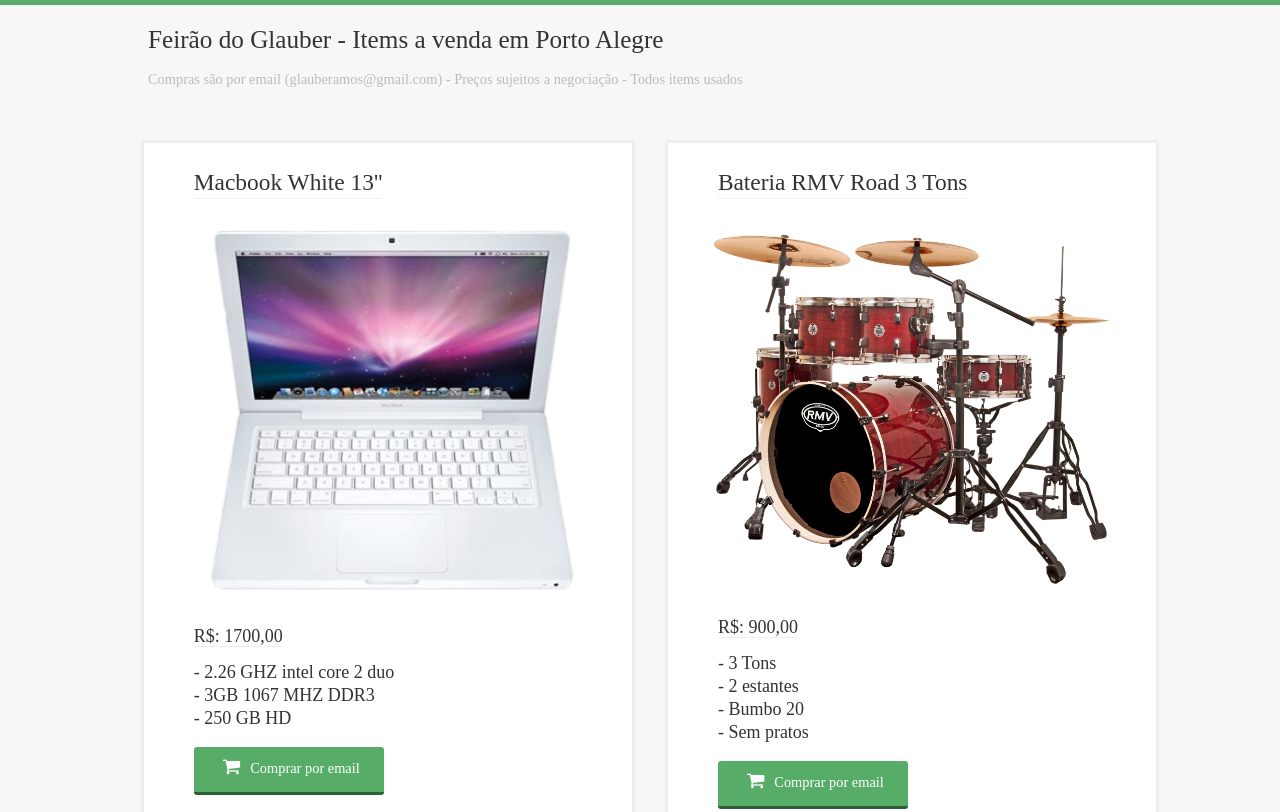
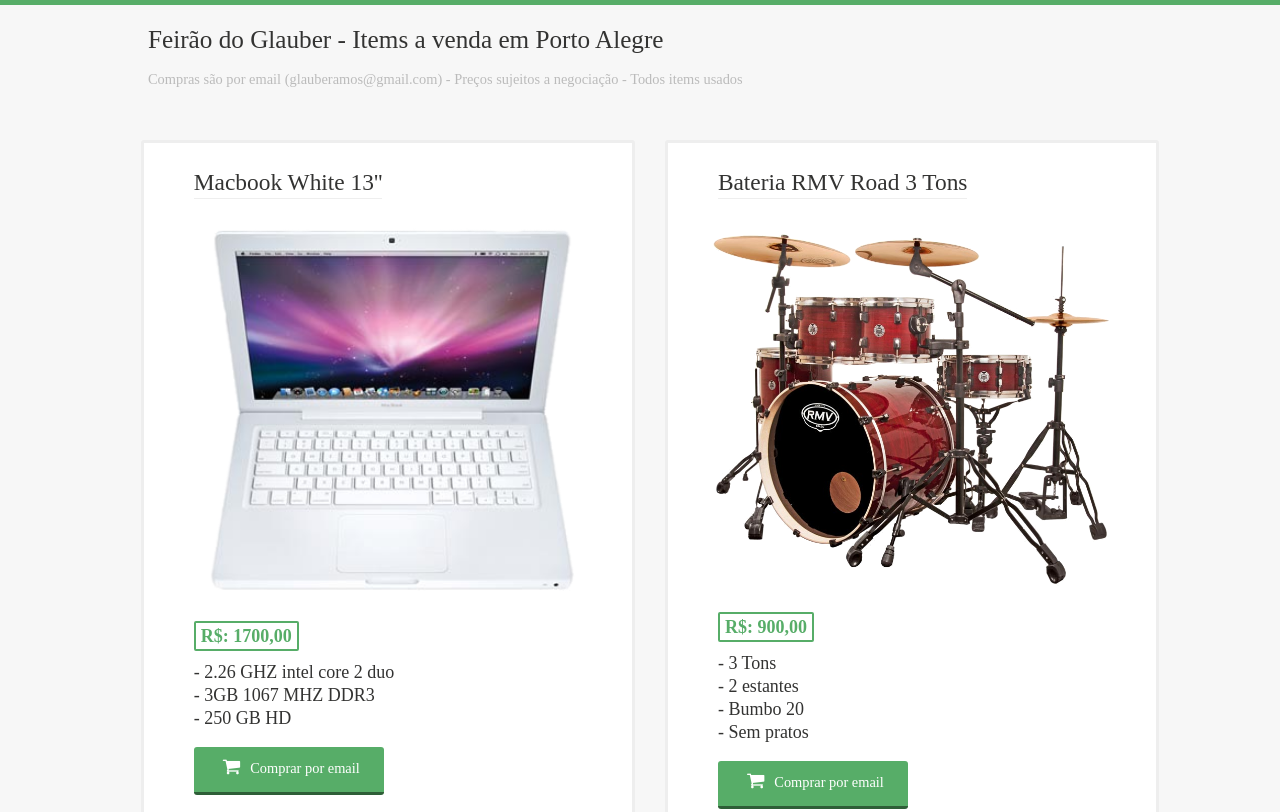
Before and after one commit to glauberramos/store, a plain HTML site: page index.html in a window 1280 px wide. Shown: the top 812 px of the page. Drawn offline with Linux system fonts and the light colour scheme.

Commit message:
improving price

```diff
--- a/style.css
+++ b/style.css
@@ -24,8 +24,12 @@ article {
 
 strong {
   margin-left: 30px;
-  font-weight: normal;
+  border-radius: 2px;
   border-bottom: 1px solid #eee;
+  border: 2px solid #57ad68;
+  color: #57ad68;
+  padding: 3px 5px;
+  font-weight: 600;
 }
 
 img {
```
